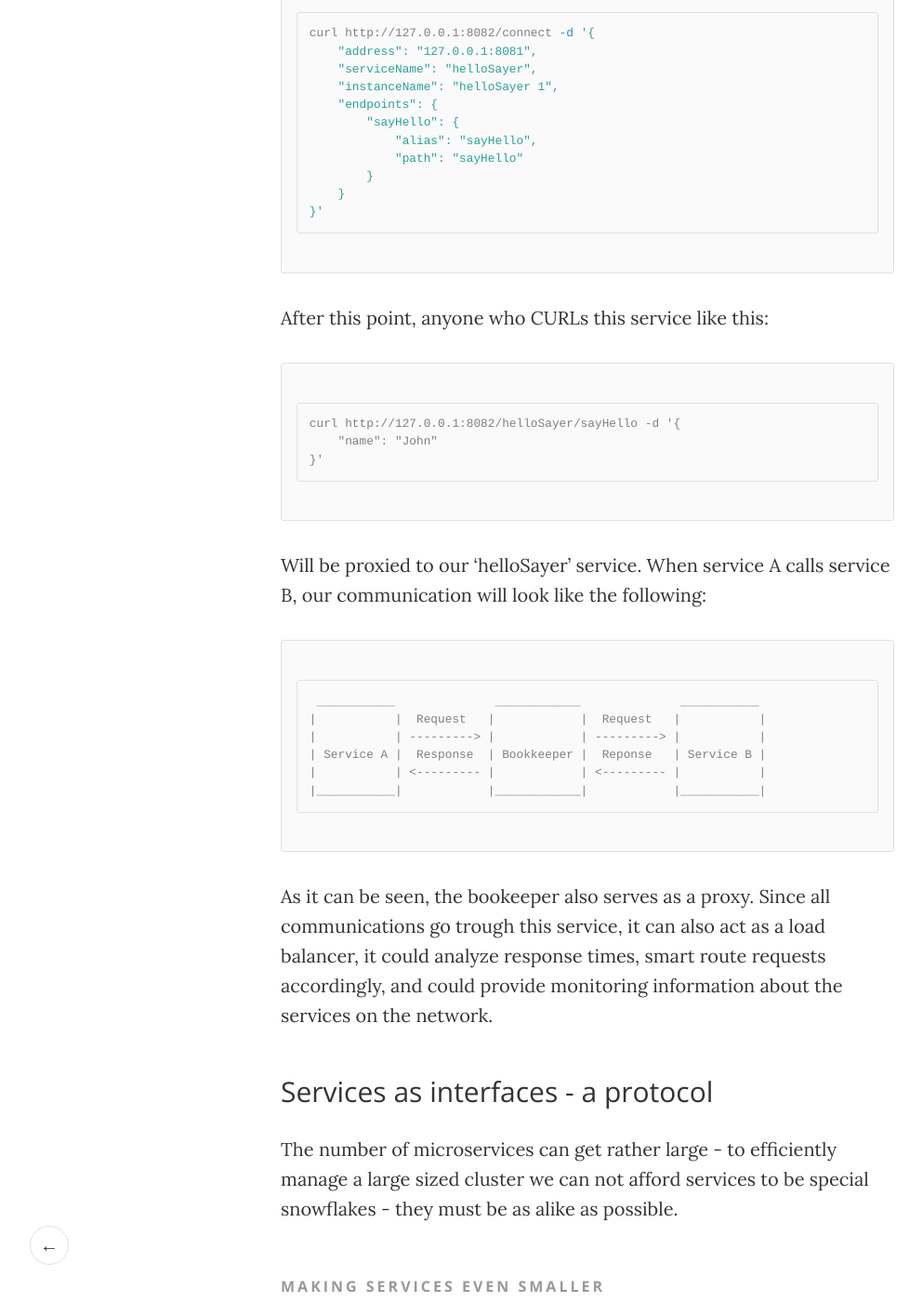
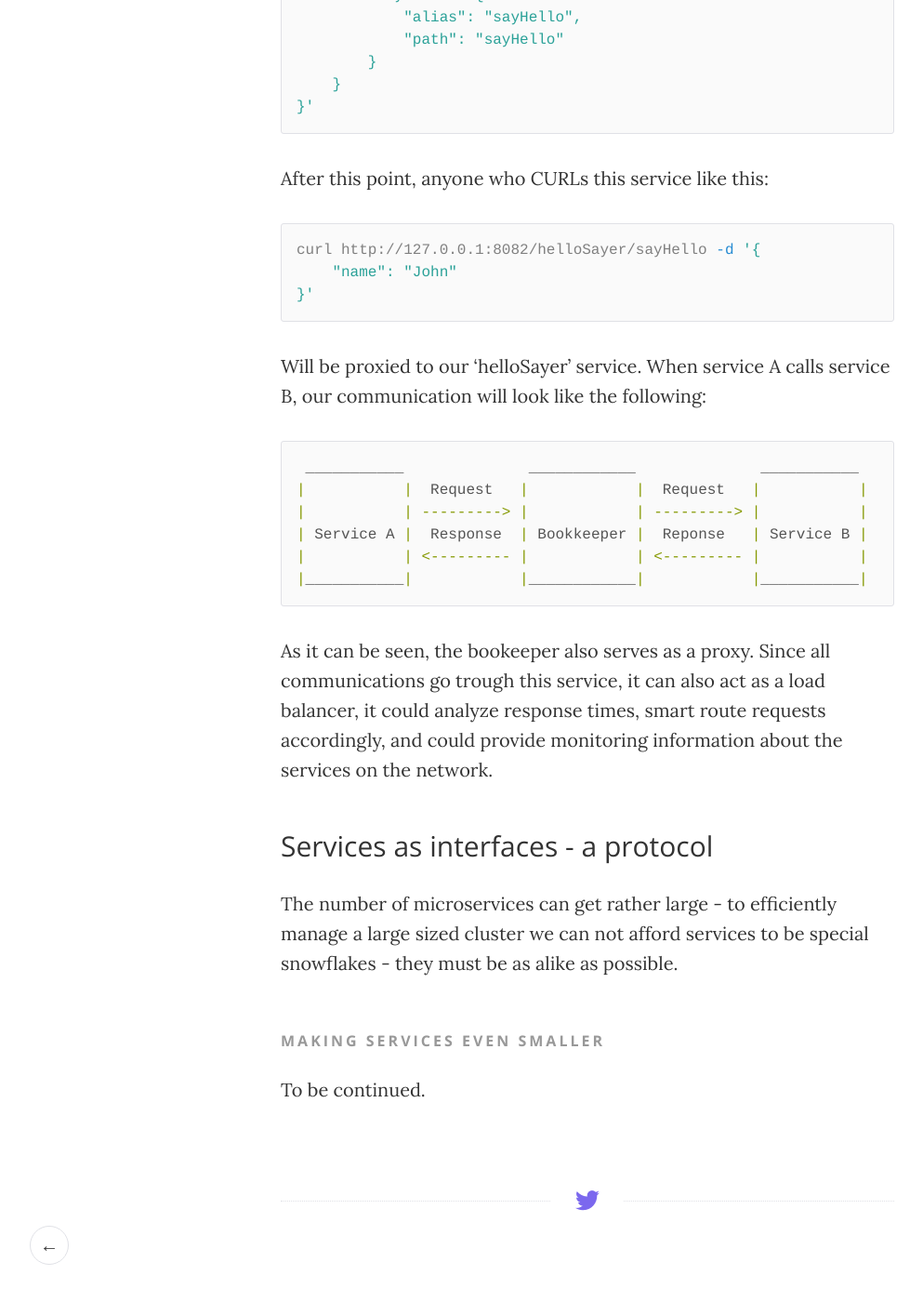
Before and after one commit to timmytofu/crufter.github.io, a Jekyll site: the page built from _posts/2015-01-12-a-microservices-architecture-approach.markdown, in a window 1280 px wide and 1400 px high, scrolled down 2918 px. Shown: the whole window at 93% size, without its empty margins (8-1001 px from the left). Built offline with Jekyll 4.4.1, drawn with Linux system fonts in a browser that asks for light colours.

Commit message:
Highlight fixes

````diff
--- a/_posts/2015-01-12-a-microservices-architecture-approach.markdown
+++ b/_posts/2015-01-12-a-microservices-architecture-approach.markdown
@@ -21,12 +21,12 @@ In the following a design from simpler to more complex will be explained
 
 A service for the service caller does not have to be more than a collection of functions accepting and returning some data. To make this as accessible as possible, for the outsider, a service must appear to be an HTTP server speaking JSON:
 
-```shell
+{% highlight shell %}
 $ curl http://127.0.0.1:8081/sayHello -d '{
     "name": "John"
 }'
 $ {"says": "Hello, John"}
-```
+{% endhighlight %}
 
 There is no probably no language or environment used by modern application developers which has no support for HTTP and JSON.
 
@@ -35,11 +35,11 @@ There is no probably no language or environment used by modern application devel
 As a start, no code generation will be introduced in this design to keep matters simple.
 Service calls can happen with a single line of code:
 
-```js
+{% highlight javascript %}
 var rsp = call("serviceName.EndpointName", {
     "sayHello": "John"
 });
-```
+{% endhighlight %}
 
 This poses a problem in typed languages: every service call becomes type unsafe - we do not now wether the service, or the endpoint exists, or what is the structure of input and output arguments. This will be addressed later.
 
@@ -52,7 +52,7 @@ Here is how it works:
 
 There is an endpoint for registering a service instance under a certain name (assuming 127.0.0.1:8082 is the address of such a bookkeeping service running):
 
-```shell
+{% highlight shell %}
 curl http://127.0.0.1:8082/connect -d '{
     "address": "127.0.0.1:8081",
     "serviceName": "helloSayer",
@@ -64,26 +64,26 @@ curl http://127.0.0.1:8082/connect -d '{
         }
     }
 }'
-```
+{% endhighlight %}
 
 After this point, anyone who CURLs this service like this:
 
-```
+{% highlight shell %}
 curl http://127.0.0.1:8082/helloSayer/sayHello -d '{
     "name": "John"
 }'
-```
+{% endhighlight %}
 
 Will be proxied to our 'helloSayer' service. When service A calls service B, our communication will look like the following:
 
-```
+{% highlight javascript %}
  ___________              ____________              ___________
 |           |  Request   |            |  Request   |           |
 |           | ---------> |            | ---------> |           |
 | Service A |  Response  | Bookkeeper |  Reponse   | Service B |
 |           | <--------- |            | <--------- |           |
 |___________|            |____________|            |___________|
-```
+{% endhighlight %}
 
 As it can be seen, the bookeeper also serves as a proxy. Since all communications go trough this service, it can also act as a load balancer, it could analyze response times, smart route requests accordingly, and could provide monitoring information about the services on the network.
 
````
